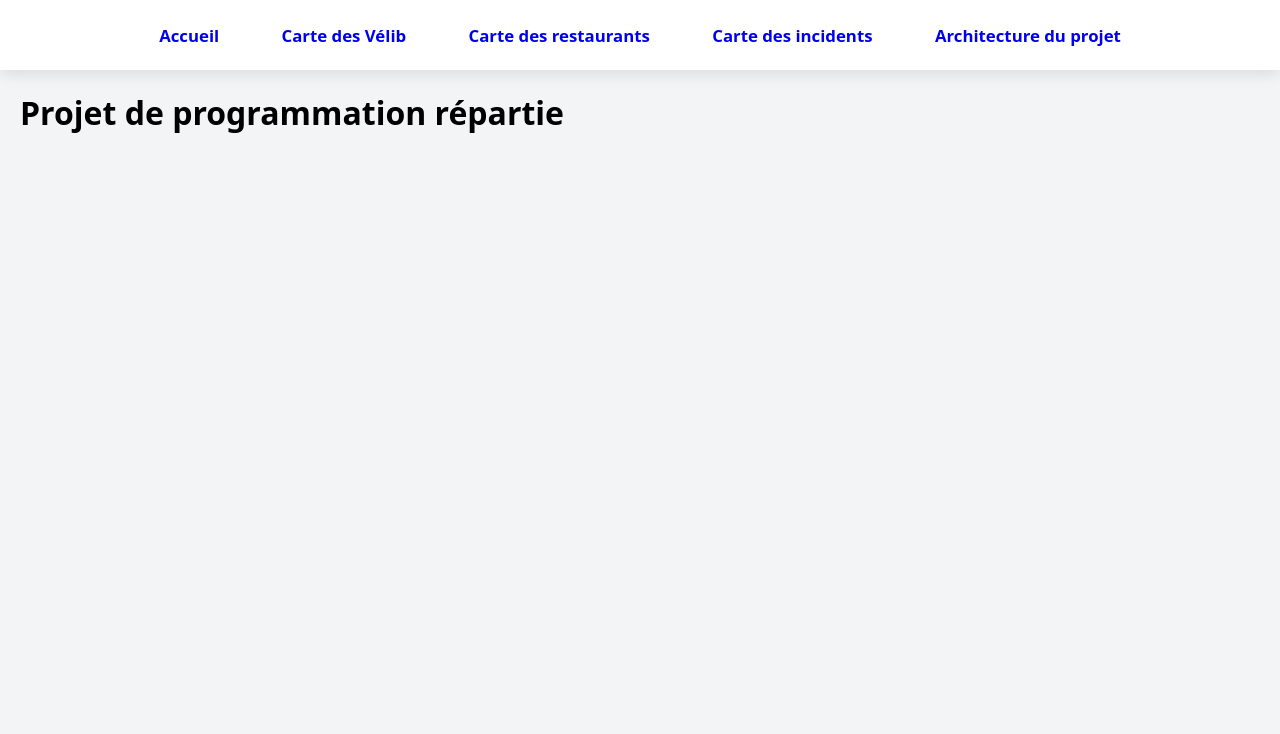
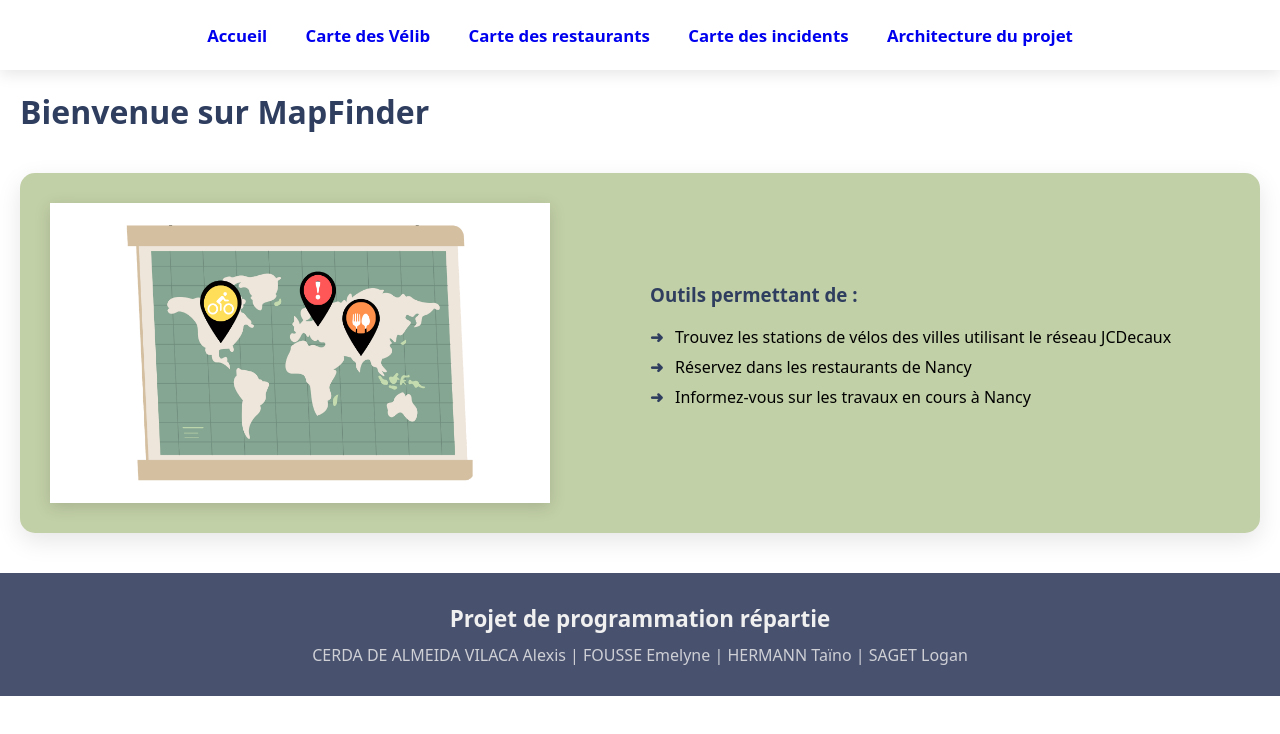
Before and after one commit to HermannT88/projet_application_repartie, a website with bundled scripts: page index.html in a window 1280 px wide. Built offline with nearby package versions, Linux system fonts and the light colour scheme.

Commit message:
refonte accueil

```diff
--- a/css/style.css
+++ b/css/style.css
@@ -23,7 +23,6 @@
     list-style-type: none;
     margin: 0;
     padding: 0;
-    gap: 1.5rem;
     height: 70px;
     margin-bottom: 5px;
 }
@@ -45,9 +44,77 @@
 body {
     margin: 0;
     font-family: system-ui, -apple-system, sans-serif;
-    background-color: #f3f4f6;
+    background-color: #ffffff;
 }
 
 main {
     margin: 20px;
+    flex: 1;
 }
+
+.footer {
+    background: #48516e;
+    color: #f0f0f0;
+    padding: 30px 20px;
+    text-align: center;
+    margin-top: 40px;
+}
+
+.footer h3 {
+    margin: 0 0 10px 0;
+    font-size: 1.4rem;
+    font-weight: 600;
+}
+
+.footer p {
+    margin: 0;
+    font-size: 1rem;
+    opacity: 0.8;
+}
+
+#big_title {
+    color: #2f3e5f;
+    margin-top: 10px;
+}
+
+.container_big {
+    display: flex;
+    flex-direction: row;
+    align-items: center;
+    gap: 100px;
+    background: #c2d0a7;
+    padding: 30px;
+    border-radius: 15px;
+    box-shadow: 0 8px 25px rgba(0, 0, 0, 0.1);
+    margin-top: 40px;
+}
+
+.container_big img {
+    box-shadow: 0 4px 15px rgba(0, 0, 0, 0.15);
+}
+
+.container_big h3 {
+    margin-top: 0;
+    color: #2f3e5f;
+}
+
+.container_big ul {
+    margin-top: 10px;
+    list-style: none;
+    padding-left: 0;
+}
+
+.container_big li {
+    position: relative;
+    padding-left: 25px;
+    margin-bottom: 8px;
+}
+
+.container_big li::before {
+    content: "➜";
+    position: absolute;
+    left: 0;
+    top: 0;
+    color: #2f3e5f;
+    font-weight: bold;
+}
--- a/index.html
+++ b/index.html
@@ -13,8 +13,34 @@
 <body>
     <nav-bar></nav-bar>
     <main>
-        <h1>Projet de programmation répartie</h1>
+        <h1 id="big_title">Bienvenue sur MapFinder</h1>
+        <div class="container_big">
+            <img src="./img/carte.png" alt="carte" width="500" height="300">
+            <div>
+                <h3>
+                    Outils permettant de :
+                </h3>
+                <ul>
+                <li>
+                Trouvez les stations de vélos des villes utilisant le réseau JCDecaux
+                </li>
+                <li>
+                Réservez dans les restaurants de Nancy
+                </li>
+                <li>
+                Informez-vous sur les travaux en cours à Nancy
+                </li>
+            </ul>
+            </div>
+
+        </div>
+
     </main>
+
+    <footer class="footer">
+        <h3>Projet de programmation répartie</h3>
+        <p>CERDA DE ALMEIDA VILACA Alexis | FOUSSE Emelyne | HERMANN Taïno | SAGET Logan</p>
+    </footer>
 
 
 </body>
```
Also changed, not shown: img/carte.png (added).
